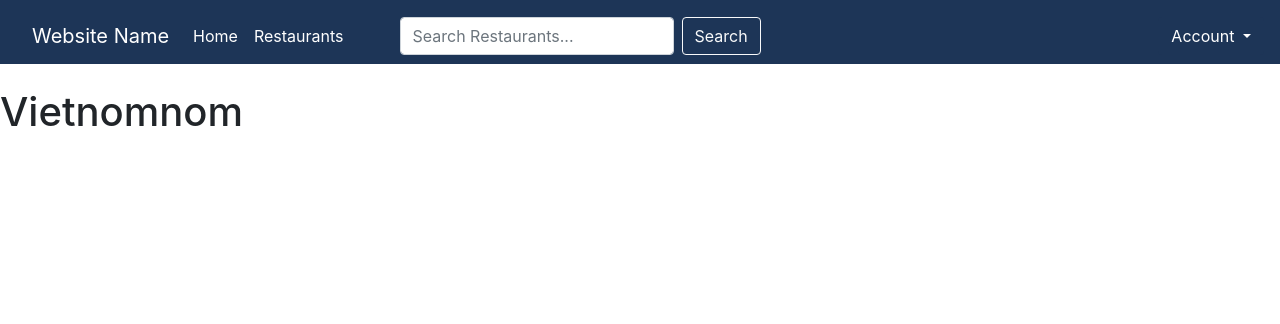
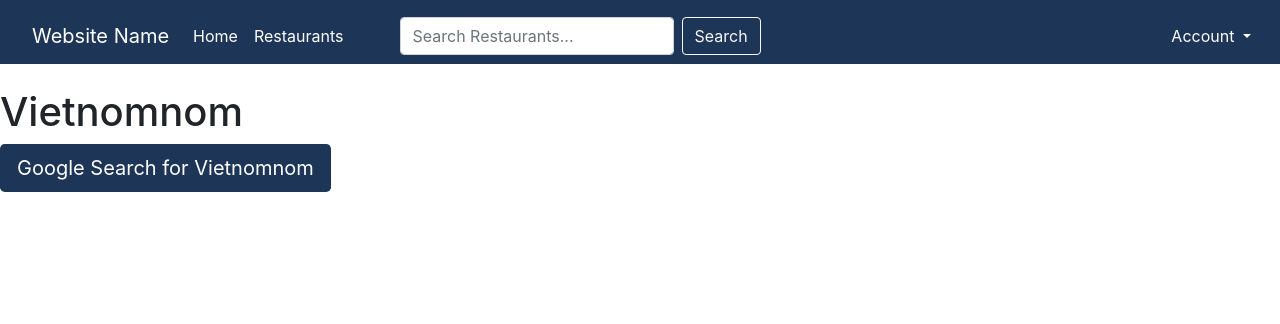
Before and after one commit to casslee1351/RestaurantRecommender, a Django app: page /restaurant/1/ in a window 1280 px wide. Shown: the top 324 px of the page. Run offline with Django 4.2, Linux system fonts and the light colour scheme; data comes from the database, SQL or seed files in the repository; both versions use the stored data as it was after the commit; some libraries are stand-ins or nearby versions.

Commit message:
Added link to Goggle search result to restaurant page

```diff
--- a/rating/spoonme-project/restaurants/templates/restaurants/restaurant.html
+++ b/rating/spoonme-project/restaurants/templates/restaurants/restaurant.html
@@ -2,7 +2,23 @@
 <!-- THIS PAGE NEEDS STYLING -->
 <!-- ADD MORE RESTAURANT CONTENT ? -->
 {% block content %}
+<style>
+    .darkBlue {
+      background-color: #1d3557;
+      color: white;
+    }
+    .btn-lg:hover {
+      background-color: #457b9d;
+      color: white;
+    }
+</style>
+
+
 <div>
-<h1>{{restaurant.name}}</h1></div>
+    <h1>{{restaurant.name}}</h1>
+</div>
+
+<a class="btn darkBlue btn-lg mr-3" href="https://www.google.com/search?q={{restaurant.name}}">Google Search for {{restaurant.name}}</a>
+
 
 {% endblock %}
```
Also changed, not shown: rating/spoonme-project/db.sqlite3.
